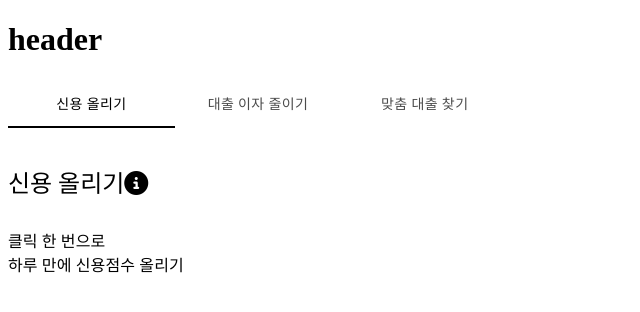
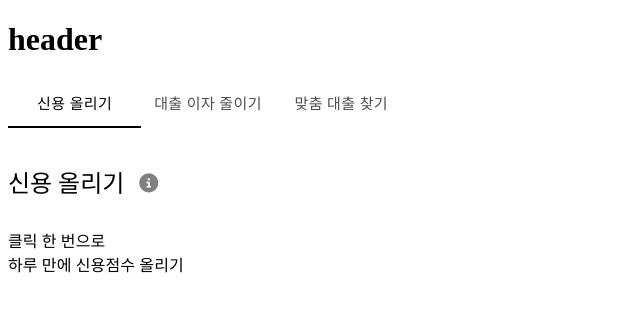
Before and after one commit to min-code-han/alda_tab_practice, a React (Create React App) app: page / in a window 1280 px wide. Shown: the top 312 px of the page, without its empty margins (0-640 px from the left). Built offline with nearby package versions, Linux system fonts and the light colour scheme.

Commit message:
content_title 컴포넌트 타이틀 제작 완료

```diff
--- a/src/aldaAI.js
+++ b/src/aldaAI.js
@@ -1,19 +1,19 @@
-import React from 'react';
-import styled from 'styled-components'
-import TabPanel from './tab';
-import './style/tab.scss'
+import React from "react";
+import styled from "styled-components";
+import TabPanel from "./tab";
+import "./style/style.scss";
 
 const AldaAI = () => {
-    return(
-        <Wrap>
-            <h1>header</h1>
-            <TabPanel />
-        </Wrap>
-    )
+  return (
+    <Wrap>
+      <h1>header</h1>
+      <TabPanel />
+    </Wrap>
+  );
 };
 
 export default AldaAI;
 
 const Wrap = styled.div`
-    width:500px;
+  width: 400px;
 `;
--- a/src/content.js
+++ b/src/content.js
@@ -3,7 +3,9 @@ import { Typography } from "@material-ui/core";
 import { makeStyles } from "@material-ui/core/styles";
 
 const typosStyle = makeStyles((theme) => ({
-  h1: {
+  title: {
+    display: "flex",
+    alignItems: "center",
     paddingTop: "40px",
     paddingBottom: "30px",
   },
@@ -11,12 +13,16 @@ const typosStyle = makeStyles((theme) => ({
 
 const Content = (props) => {
   const classes = typosStyle();
-  const { title, sub1, sub2 } = props;
+  const { title, sub1, sub2, notice } = props;
   return (
     <>
-      <Typography variant='h5' className={classes.h1}>
+      <Typography variant='h5' className={classes.title}>
         {title}
-        <i className='fas fa-info-circle' />
+        {notice === "true" ? (
+          <i className='fas fa-info-circle tab-information' />
+        ) : (
+          ""
+        )}
       </Typography>
       <Typography variant='h7'>{sub1}</Typography>
       <br />
--- /dev/null
+++ b/src/style/style.scss
@@ -0,0 +1,16 @@
+span.PrivateTabIndicator-colorSecondary-5{
+    background-color: black;
+  }
+.tab-information{
+    margin-left: 15px;
+    font-size: 19px;
+    color:gray;
+  }
+span.MuiTab-wrapper{
+  font-size: 15px;
+}
+@media (min-width: 600px){
+  a.MuiTab-root {
+    min-width: 60px;
+  }
+}
--- a/src/style/tab.scss
+++ /dev/null
@@ -1,3 +0,0 @@
-span.PrivateTabIndicator-colorSecondary-5{
-    background-color: black;
-  }
--- a/src/style/tabStyle.js
+++ b/src/style/tabStyle.js
@@ -9,6 +9,7 @@ const useStyles = makeStyles((theme) => ({
     background: "none",
     color: "black",
     boxShadow: "none",
+    fontSize: "20px",
   },
 }));
 
```
